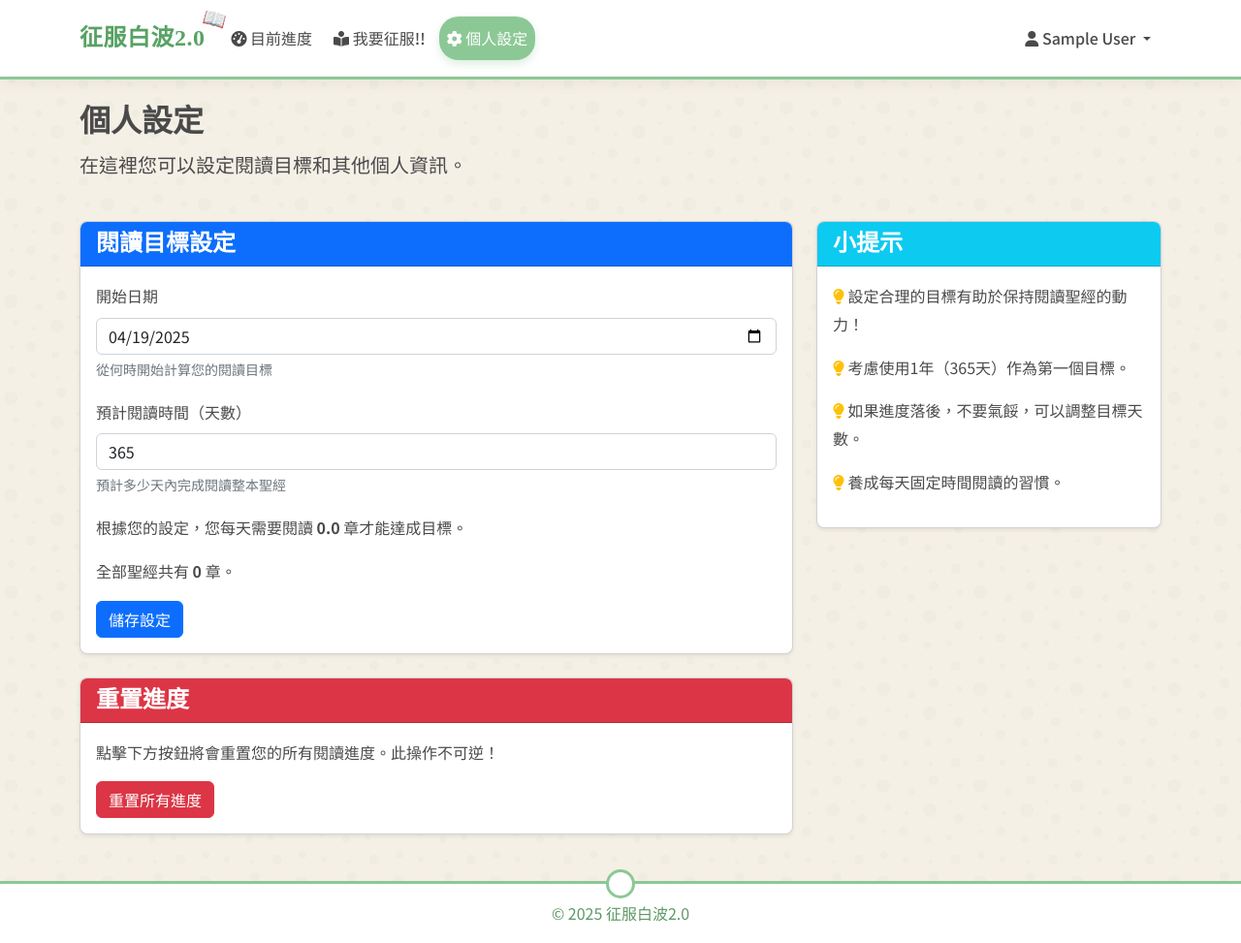
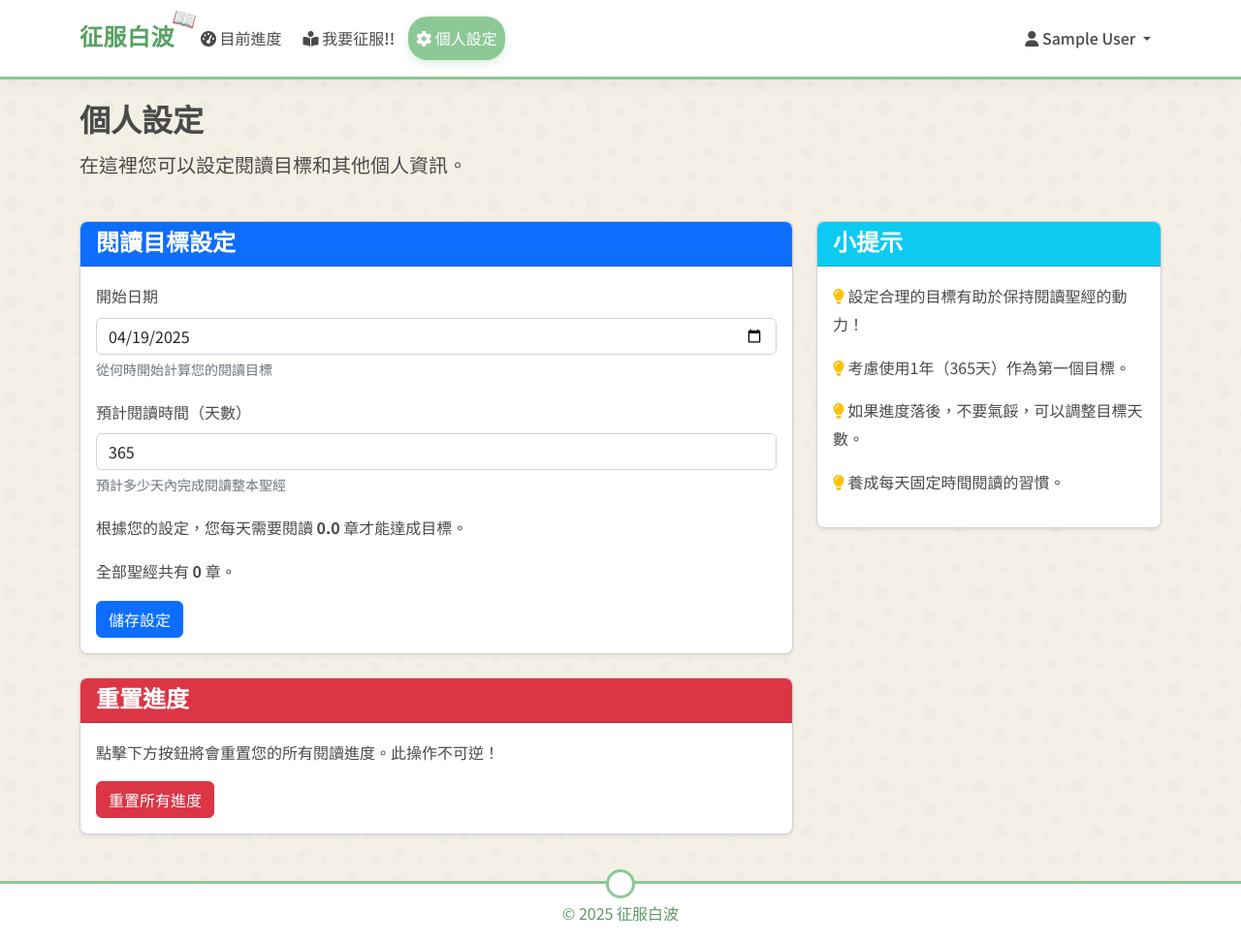
Before and after one commit to pu758614/conquer_bible_v2, a Flask app: page /settings in a window 1280 px wide. Shown: the whole page at 97% size. Run offline with Flask 2, Linux system fonts and the light colour scheme; the visitor is signed in with stand-in values (Sample User, id 1); data comes from the database, SQL or seed files in the repository; data that the repository does not hold is empty; some libraries are stand-ins or nearby versions.

Commit message:
Update application to enable debug mode, adjust Docker configuration to map port 9527 correctly, and revise titles in templates to remove versioning references for a more streamlined branding approach.

```diff
--- a/app.py
+++ b/app.py
@@ -5,4 +5,4 @@ app = create_app()
 
 if __name__ == '__main__':
     port = int(os.environ.get('PORT', 9527))
-    app.run(host='0.0.0.0', port=port, debug=False)
+    app.run(host='0.0.0.0', port=port, debug=True)
--- a/app/static/css/literary_style.css
+++ b/app/static/css/literary_style.css
@@ -1,4 +1,4 @@
-/* 文青風格的自定義CSS - 征服白波2.0 */
+/* 文青風格的自定義CSS - 征服白波 */
 
 /* 文青字體設定 */
 @import url('https://fonts.googleapis.com/css2?family=Noto+Serif+TC:wght@400;500;600;700&display=swap');
--- a/app/templates/admin/index.html
+++ b/app/templates/admin/index.html
@@ -1,6 +1,6 @@
 {% extends "base.html" %}
 
-{% block title %}管理者後台 - 征服聖經 2.0{% endblock %}
+{% block title %}管理者後台 - 征服聖經{% endblock %}
 
 {% block content %}
 <div class="row mb-4">
--- a/app/templates/auth/login.html
+++ b/app/templates/auth/login.html
@@ -1,6 +1,6 @@
 {% extends "base.html" %}
 
-{% block title %}登入 - 征服白波2.0{% endblock %}
+{% block title %}登入 - 征服白波{% endblock %}
 
 {% block content %}
 <div class="row justify-content-center">
--- a/app/templates/auth/profile_setup.html
+++ b/app/templates/auth/profile_setup.html
@@ -1,6 +1,6 @@
 {% extends "base.html" %}
 
-{% block title %}設定個人資料 - 征服聖經 2.0{% endblock %}
+{% block title %}設定個人資料 - 征服聖經{% endblock %}
 
 {% block content %}
 <div class="row justify-content-center">
--- a/app/templates/auth/register.html
+++ b/app/templates/auth/register.html
@@ -1,6 +1,6 @@
 {% extends "base.html" %}
 
-{% block title %}註冊 - 征服聖經 2.0{% endblock %}
+{% block title %}註冊 - 征服聖經{% endblock %}
 
 {% block content %}
 <div class="row justify-content-center">
--- a/app/templates/base.html
+++ b/app/templates/base.html
@@ -3,7 +3,7 @@
 <head>
     <meta charset="UTF-8">
     <meta name="viewport" content="width=device-width, initial-scale=1.0">
-    <title>{% block title %}征服白波2.0{% endblock %}</title>
+    <title>{% block title %}征服白波{% endblock %}</title>
     <link rel="stylesheet" href="https://cdnjs.cloudflare.com/ajax/libs/bootstrap/5.2.3/css/bootstrap.min.css">
     <link rel="stylesheet" href="https://cdnjs.cloudflare.com/ajax/libs/font-awesome/6.1.1/css/all.min.css">
     <link rel="stylesheet" href="{{ url_for('static', filename='css/style.css') }}">
@@ -13,7 +13,7 @@
 <body>
     <nav class="navbar navbar-expand-lg navbar-light">
         <div class="container">
-            <a class="navbar-brand" href="{{ url_for('main.index') }}">征服白波2.0</a>
+            <a class="navbar-brand" href="{{ url_for('main.index') }}">征服白波</a>
 
             <button class="navbar-toggler" type="button" data-bs-toggle="collapse" data-bs-target="#navbarNav">
                 <span class="navbar-toggler-icon"></span>
@@ -54,8 +54,6 @@
                             <i class="fas fa-user"></i> {{ current_user.name or current_user.username }}
                         </a>
                         <ul class="dropdown-menu dropdown-menu-end">
-                            <li><a class="dropdown-item" href="{{ url_for('main.settings') }}">設定</a></li>
-                            <li><hr class="dropdown-divider"></li>
                             <li><a class="dropdown-item" href="{{ url_for('auth.logout') }}">登出</a></li>
                         </ul>
                     </li>
@@ -86,7 +84,7 @@
 
     <footer class="footer mt-auto py-3">
         <div class="container text-center">
-            <span class="text-muted">© 2025 征服白波2.0</span>
+            <span class="text-muted">© 2025 征服白波</span>
         </div>
     </footer>
 
--- a/app/templates/index.html
+++ b/app/templates/index.html
@@ -1,6 +1,6 @@
 {% extends "base.html" %}
 
-{% block title %}征服白波 2.0 - 追蹤你的讀經進度{% endblock %}
+{% block title %}征服白波 - 追蹤你的讀經進度{% endblock %}
 
 {% block extra_css %}
 <link rel="stylesheet" href="{{ url_for('static', filename='css/literary_style.css') }}">
--- a/app/templates/main/dashboard.html
+++ b/app/templates/main/dashboard.html
@@ -1,6 +1,6 @@
 {% extends "base.html" %}
 
-{% block title %}目前進度 - 征服白波2.0{% endblock %}
+{% block title %}目前進度 - 征服白波{% endblock %}
 
 {% block content %}
 <div class="row mb-4">
--- a/app/templates/main/settings.html
+++ b/app/templates/main/settings.html
@@ -1,6 +1,6 @@
 {% extends "base.html" %}
 
-{% block title %}個人設定 - 征服聖經 2.0{% endblock %}
+{% block title %}個人設定 - 征服聖經{% endblock %}
 
 {% block content %}
 <div class="row">
--- a/app/templates/progress/index.html
+++ b/app/templates/progress/index.html
@@ -1,6 +1,6 @@
 {% extends "base.html" %}
 
-{% block title %}我要征服!! - 征服聖經 2.0{% endblock %}
+{% block title %}我要征服!! - 征服聖經{% endblock %}
 
 {% block content %}
 <div class="row mb-4">
--- a/docker-compose.yml
+++ b/docker-compose.yml
@@ -4,12 +4,12 @@ services:
   web:
     build: .
     ports:
-      - "9527:5000"
+      - "9527:9527"
     volumes:
       - .:/app
     environment:
       - FLASK_APP=app.py
-      - FLASK_ENV=development
+      # - FLASK_ENV=development
       - DATABASE_URL=postgresql://postgres:postgres@db:5432/bible_app
     depends_on:
       - db
```
Also changed, not shown: README.md.
